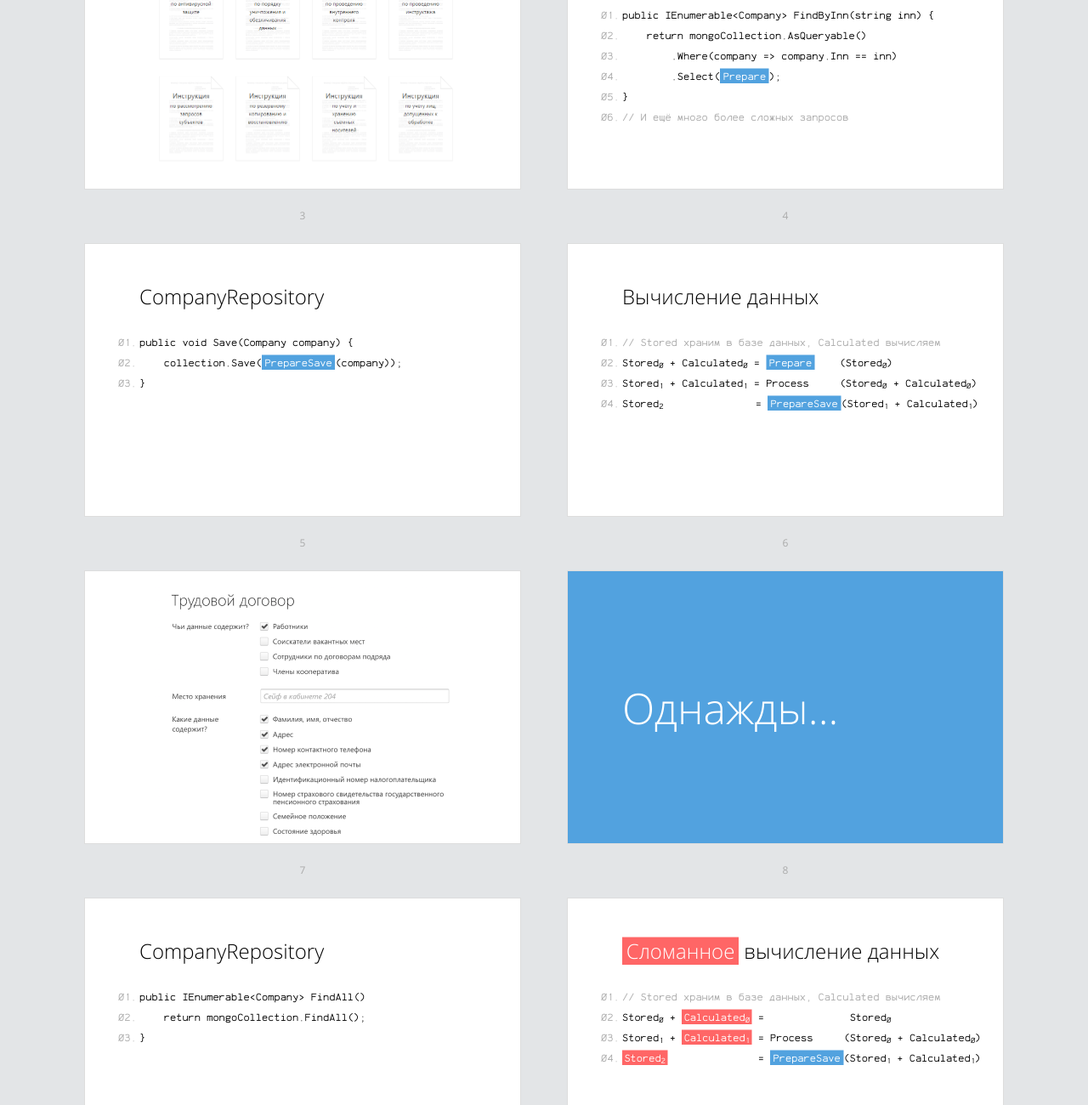
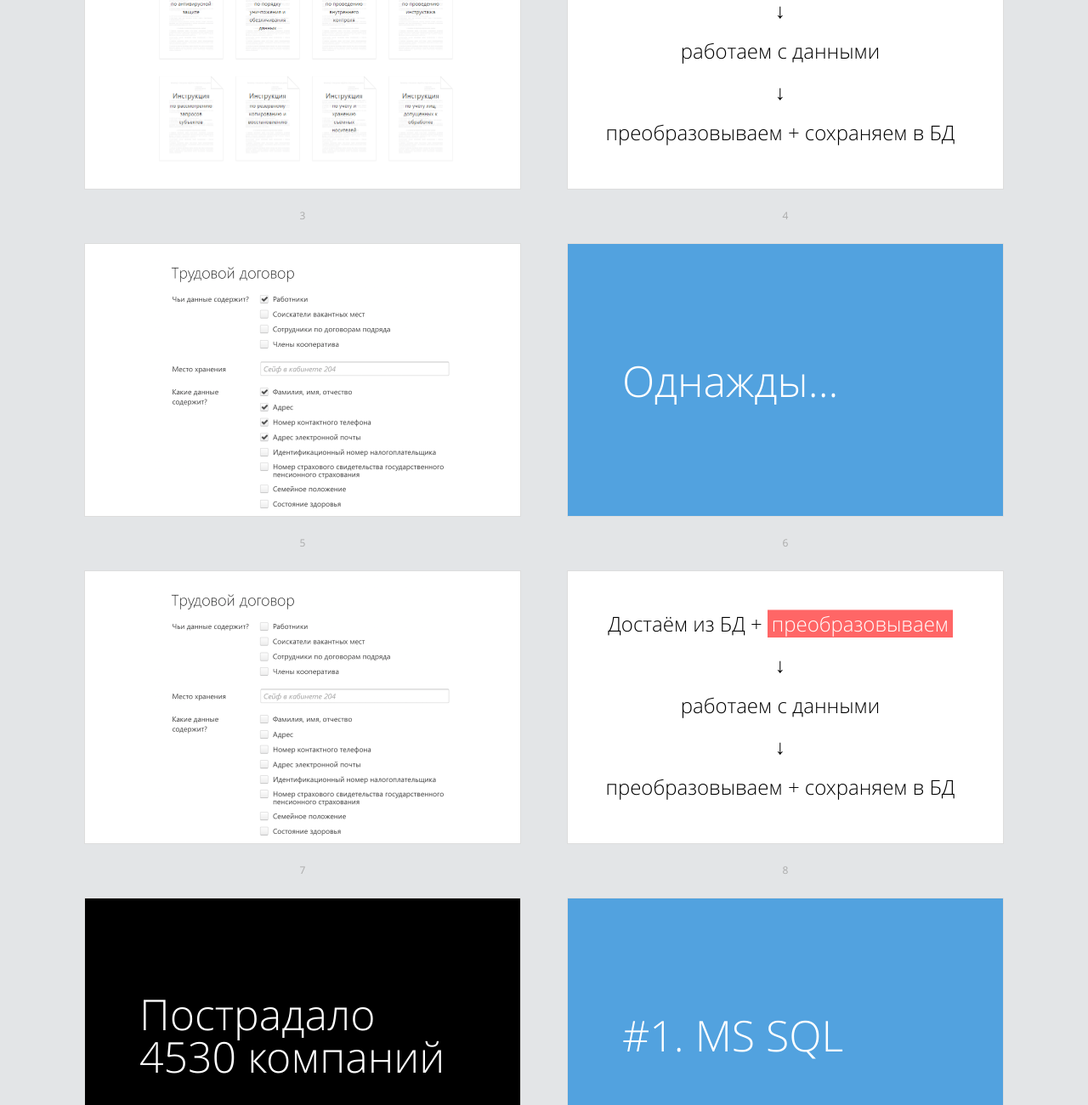
Before and after one commit to rchkv/dump, a plain HTML site: page index.html in a window 1280 px wide. Shown: the part 709-2009 px from the top of the page at 85% size. Drawn offline with Linux system fonts and the light colour scheme.

Commit message:
Change slides

```diff
--- a/index.html
+++ b/index.html
@@ -55,41 +55,28 @@
     </div>
 </section>
 
-<section class="slide">
+
+<section class="slide" id="process">
     <div>
-        <h2>CompanyRepository</h2>
-        <pre>
-            <code>public IEnumerable&lt;Company&gt; FindByInn(string inn) {</code>
-            <code>    return mongoCollection.AsQueryable()</code>
-            <code>        .Where(company => company.Inn == inn)</code>
-            <code>        .Select(<mark class="important">Prepare</mark>);</code>
-            <code>}</code>
-            <code><mark class="comment">// И ещё много более сложных запросов</mark></code>
-        </pre>
+        <h2>Достаём из БД + преобразовываем</h2><br>
+        <h2>↓</h2><br>
+        <h2>работаем с данными</h2><br>
+        <h2>↓</h2><br>
+        <h2>преобразовываем + сохраняем в БД</h2><br>
     </div>
-</section>
 
-<section class="slide">
-    <div>
-        <h2>CompanyRepository</h2>
-        <pre>
-            <code>public void Save(Company company) {</code>
-            <code>    collection.Save(<mark class="important">PrepareSave</mark>(company));</code>
-            <code>}</code>
-        </pre>
-    </div>
-</section>
+    <style>
+        #process h2 {
+            margin-bottom: 0px;
+            text-align: center;
+        }
 
-<section class="slide">
-    <div>
-        <h2>Вычисление данных</h2>
-        <pre>
-            <code><mark class="comment">// Stored храним в базе данных, Calculated вычисляем</mark></code>
-            <code>Stored<sub>0</sub> + Calculated<sub>0</sub> = <mark class="important">Prepare</mark>    (Stored<sub>0</sub>)</code>
-            <code>Stored<sub>1</sub> + Calculated<sub>1</sub> = Process     (Stored<sub>0</sub> + Calculated<sub>0</sub>)</code>
-            <code>Stored<sub>2</sub>               = <mark class="important">PrepareSave</mark>(Stored<sub>1</sub> + Calculated<sub>1</sub>)</code>
-        </pre>
-    </div>
+        #process div {
+            right: 0;
+            width: 900px;
+            padding-left: 50px;
+        }
+    </style>
 </section>
 
 <section class="slide cover">
@@ -104,31 +91,31 @@
     </div>
 </section>
 
-<section class="slide">
+<section class="slide cover">
     <div>
-        <h2>CompanyRepository</h2>
-        <pre>
-            <code>public IEnumerable&lt;Company&gt; FindAll()</code>
-            <code>    return mongoCollection.FindAll();</code>
-            <code>}</code>
-        </pre>
+        <img src="pictures/document-without-checks.png">
     </div>
 </section>
 
-<section class="slide">
+<section class="slide" id="break-process">
     <div>
-        <h2><span class="strikethrough">Сломанное</span> вычисление данных</h2>
-        <pre>
-            <code><mark class="comment">// Stored храним в базе данных, Calculated вычисляем</mark></code>
-            <code>Stored<sub>0</sub> + <mark class="important strikethrough">Calculated<sub>0</sub></mark> =              Stored<sub>0</sub></code>
-            <code>Stored<sub>1</sub> + <mark class="important strikethrough">Calculated<sub>1</sub></mark> = Process     (Stored<sub>0</sub> + Calculated<sub>0</sub>)</code>
-            <code><mark class="important strikethrough">Stored<sub>2</sub></mark>             <sub> </sub> = <mark class="important">PrepareSave</mark>(Stored<sub>1</sub> + Calculated<sub>1</sub>)</code>
-        </pre>
+        <h2>Достаём из БД + <span class="strikethrough">преобразовываем</span></h2><br>
+        <h2>↓</h2><br>
+        <h2>работаем с данными</h2><br>
+        <h2>↓</h2><br>
+        <h2>преобразовываем + сохраняем в БД</h2><br>
     </div>
 
     <style>
-        .hidden {
-            opacity: 0;
+        #break-process h2 {
+            margin-bottom: 0px;
+            text-align: center;
+        }
+
+        #break-process div {
+            right: 0;
+            width: 900px;
+            padding-left: 50px;
         }
 
         .strikethrough {
@@ -138,12 +125,6 @@
             padding-right: .2em !important;
         }
     </style>
-</section>
-
-<section class="slide cover">
-    <div>
-        <img src="pictures/document-without-checks.png">
-    </div>
 </section>
 
 <section class="slide shout dark">
@@ -194,12 +175,6 @@
     </div>
 </section>
 
-<section class="slide" style="text-align: center;">
-    <div>
-        <img src="pictures/we1.png" style="width: 500px">
-    </div>
-</section>
-
 <section class="slide cover">
     <div>
         <img src="pictures/answer-1.png">
@@ -224,6 +199,12 @@
     </div>
 </section>
 
+<section class="slide cover h">
+    <div>
+        <img src="pictures/yorick.png">
+    </div>
+</section>
+
 <section class="slide shout golden">
     <div>
         <h2  style="text-align: center; left: 0; right: 0;">Функциональные<br>тесты<br>≠<br>уверенность</h2>
@@ -232,19 +213,13 @@
 
 <section class="slide shout golden">
     <div>
-        <h2>Фоновая задача<br>— тоже фича</h2>
+        <h2>Тестируйте<br>ваших роботов</h2>
     </div>
 </section>
 
 <section class="slide shout golden">
     <div>
         <h2>Рассказывайте<br>о фейлах</h2>
-    </div>
-</section>
-
-<section class="slide" style="text-align: center;">
-    <div>
-        <img src="pictures/we2.png" style="width: 500px">
     </div>
 </section>
 
```
Also changed, not shown: pictures/we1.png (deleted), pictures/we2.png (deleted), pictures/yorick.png (added).
